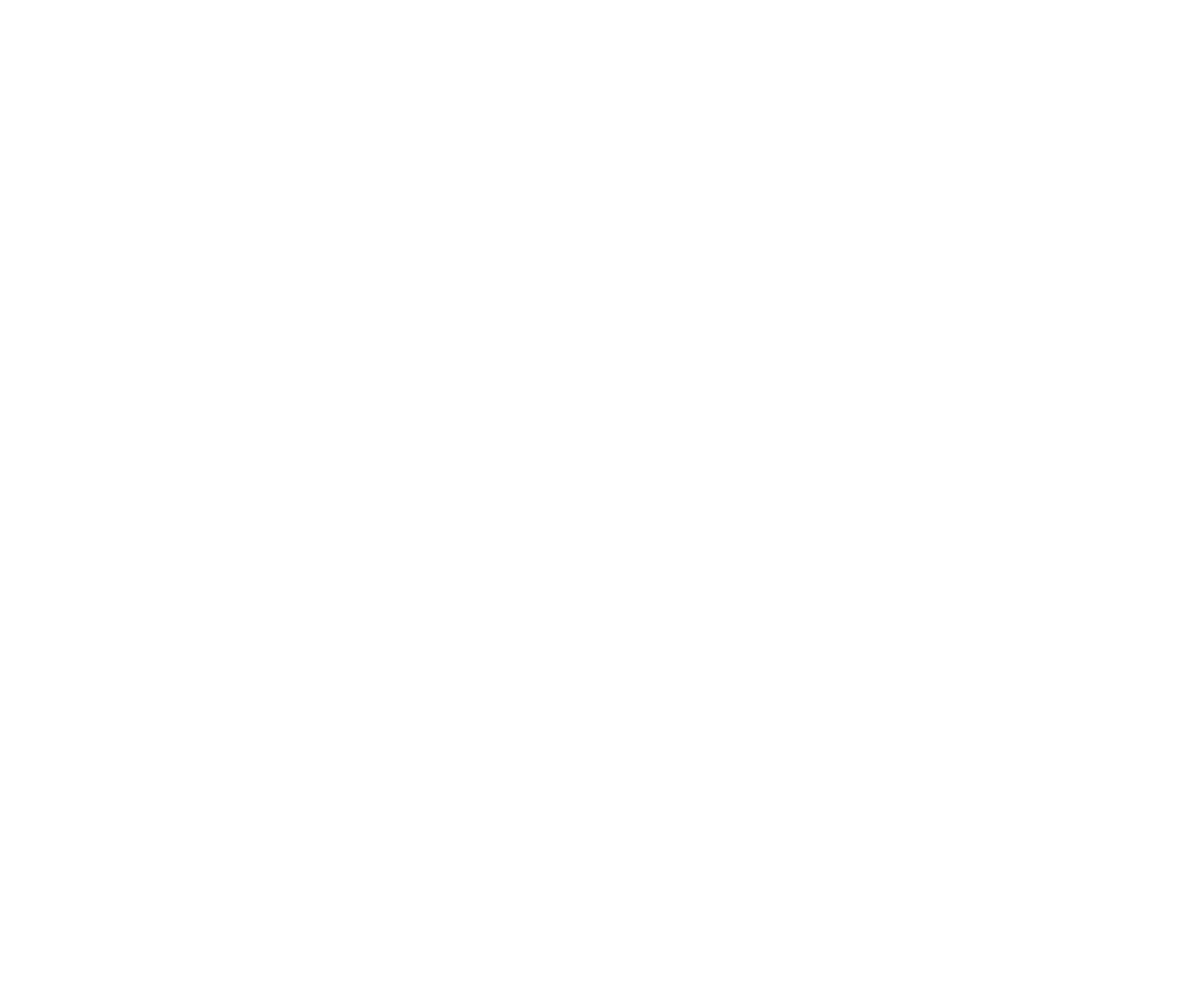
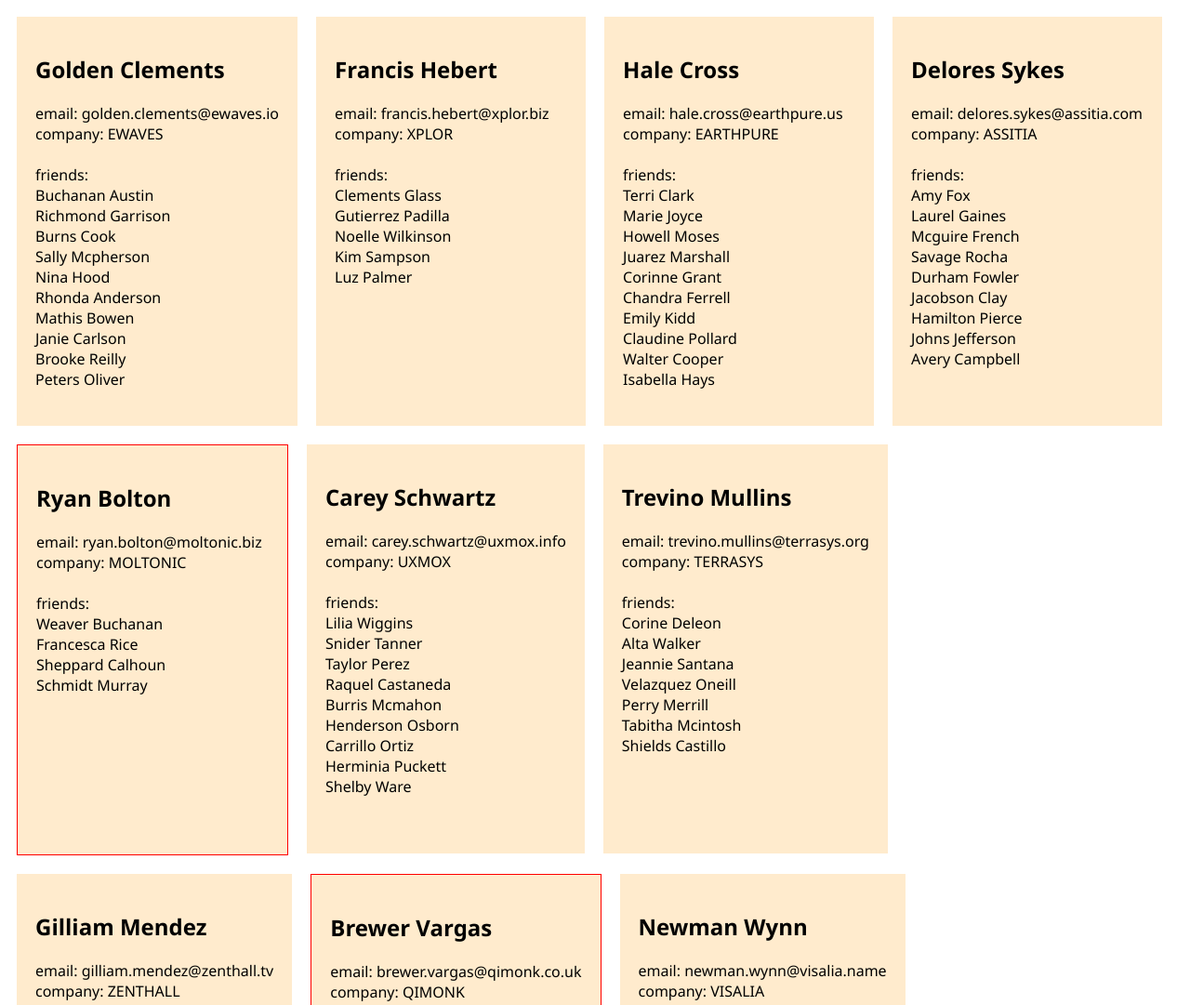
Before and after one commit to MrDen25/https---github.com-MrDen25-JavaScriptHomeworkLesson01-02, a plain HTML site: page Lesson05/05.html in a window 1280 px wide. Shown: the top 1081 px of the page at 93% size. Before the commit the page ends 800 px from the top, so only its background shows below. Drawn offline with Linux system fonts and the light colour scheme.

Commit message:
All tasks 01-05 Homework

```diff
--- a/Lesson05/05.html
+++ b/Lesson05/05.html
@@ -0,0 +1,515 @@
+<!DOCTYPE html>
+<html lang="en">
+
+<head>
+    <meta charset="UTF-8">
+    <meta name="viewport" content="width=device-width, initial-scale=1.0">
+    <title>Task 5</title>
+    <style>
+        body {
+            font-family: 'Segoe UI', Tahoma, Geneva, Verdana, sans-serif;
+        }
+
+        .user-card {
+            background-color: blanchedalmond;
+            padding: 20px;
+            margin: 10px;
+            border: burlywood;
+            display: inline-block;
+            vertical-align: top;
+            min-height: 400px;
+            min-width: 250px;
+        }
+
+        .user-card p,
+        .user-card ul {
+            padding: 0;
+            margin: 0;
+        }
+
+        .user-card ul {
+            list-style: none;
+        }
+
+
+        .less-than-five-friends {
+            border: 1px solid red;
+        }
+    </style>
+</head>
+
+<body>
+
+    <script>
+
+        /*
+        Завдання:
+        Внесіть зміни до цього коду.
+        Заберіть використання стилів inline, замініть їх на роботу з класами (додайте класи, яких бракує).
+        */
+
+        let users = [
+            {
+                balance: '1250.89',
+                age: 24,
+                name: {
+                    first: 'Golden',
+                    last: 'Clements'
+                },
+                company: 'EWAVES',
+                email: 'golden.clements@ewaves.io',
+                friends: [
+                    {
+                        id: 0,
+                        name: 'Buchanan Austin'
+                    },
+                    {
+                        id: 1,
+                        name: 'Richmond Garrison'
+                    },
+                    {
+                        id: 2,
+                        name: 'Burns Cook'
+                    },
+                    {
+                        id: 3,
+                        name: 'Sally Mcpherson'
+                    },
+                    {
+                        id: 4,
+                        name: 'Nina Hood'
+                    },
+                    {
+                        id: 5,
+                        name: 'Rhonda Anderson'
+                    },
+                    {
+                        id: 6,
+                        name: 'Mathis Bowen'
+                    },
+                    {
+                        id: 7,
+                        name: 'Janie Carlson'
+                    },
+                    {
+                        id: 8,
+                        name: 'Brooke Reilly'
+                    },
+                    {
+                        id: 9,
+                        name: 'Peters Oliver'
+                    }
+                ],
+                favoriteFruit: 'strawberry'
+            },
+            {
+                balance: '3637.94',
+                age: 23,
+                name: {
+                    first: 'Francis',
+                    last: 'Hebert'
+                },
+                company: 'XPLOR',
+                email: 'francis.hebert@xplor.biz',
+                friends: [
+                    {
+                        id: 0,
+                        name: 'Clements Glass'
+                    },
+                    {
+                        id: 1,
+                        name: 'Gutierrez Padilla'
+                    },
+                    {
+                        id: 2,
+                        name: 'Noelle Wilkinson'
+                    },
+                    {
+                        id: 3,
+                        name: 'Kim Sampson'
+                    },
+                    {
+                        id: 4,
+                        name: 'Luz Palmer'
+                    }
+                ],
+                favoriteFruit: 'apple'
+            },
+            {
+                balance: '1106.44',
+                age: 31,
+                name: {
+                    first: 'Hale',
+                    last: 'Cross'
+                },
+                company: 'EARTHPURE',
+                email: 'hale.cross@earthpure.us',
+                friends: [
+                    {
+                        id: 0,
+                        name: 'Terri Clark'
+                    },
+                    {
+                        id: 1,
+                        name: 'Marie Joyce'
+                    },
+                    {
+                        id: 2,
+                        name: 'Howell Moses'
+                    },
+                    {
+                        id: 3,
+                        name: 'Juarez Marshall'
+                    },
+                    {
+                        id: 4,
+                        name: 'Corinne Grant'
+                    },
+                    {
+                        id: 5,
+                        name: 'Chandra Ferrell'
+                    },
+                    {
+                        id: 6,
+                        name: 'Emily Kidd'
+                    },
+                    {
+                        id: 7,
+                        name: 'Claudine Pollard'
+                    },
+                    {
+                        id: 8,
+                        name: 'Walter Cooper'
+                    },
+                    {
+                        id: 9,
+                        name: 'Isabella Hays'
+                    }
+                ],
+                favoriteFruit: 'strawberry'
+            },
+            {
+                balance: '2502.43',
+                age: 25,
+                name: {
+                    first: 'Delores',
+                    last: 'Sykes'
+                },
+                company: 'ASSITIA',
+                email: 'delores.sykes@assitia.com',
+                friends: [
+                    {
+                        id: 0,
+                        name: 'Amy Fox'
+                    },
+                    {
+                        id: 1,
+                        name: 'Laurel Gaines'
+                    },
+                    {
+                        id: 2,
+                        name: 'Mcguire French'
+                    },
+                    {
+                        id: 3,
+                        name: 'Savage Rocha'
+                    },
+                    {
+                        id: 4,
+                        name: 'Durham Fowler'
+                    },
+                    {
+                        id: 5,
+                        name: 'Jacobson Clay'
+                    },
+                    {
+                        id: 6,
+                        name: 'Hamilton Pierce'
+                    },
+                    {
+                        id: 7,
+                        name: 'Johns Jefferson'
+                    },
+                    {
+                        id: 8,
+                        name: 'Avery Campbell'
+                    }
+                ],
+                favoriteFruit: 'strawberry'
+            },
+            {
+                balance: '3651.54',
+                age: 21,
+                name: {
+                    first: 'Ryan',
+                    last: 'Bolton'
+                },
+                company: 'MOLTONIC',
+                email: 'ryan.bolton@moltonic.biz',
+                friends: [
+                    {
+                        id: 0,
+                        name: 'Weaver Buchanan'
+                    },
+                    {
+                        id: 1,
+                        name: 'Francesca Rice'
+                    },
+                    {
+                        id: 2,
+                        name: 'Sheppard Calhoun'
+                    },
+                    {
+                        id: 3,
+                        name: 'Schmidt Murray'
+                    }
+                ],
+                favoriteFruit: 'apple'
+            },
+            {
+                balance: '1345.79',
+                age: 21,
+                name: {
+                    first: 'Carey',
+                    last: 'Schwartz'
+                },
+                company: 'UXMOX',
+                email: 'carey.schwartz@uxmox.info',
+                friends: [
+                    {
+                        id: 0,
+                        name: 'Lilia Wiggins'
+                    },
+                    {
+                        id: 1,
+                        name: 'Snider Tanner'
+                    },
+                    {
+                        id: 2,
+                        name: 'Taylor Perez'
+                    },
+                    {
+                        id: 3,
+                        name: 'Raquel Castaneda'
+                    },
+                    {
+                        id: 4,
+                        name: 'Burris Mcmahon'
+                    },
+                    {
+                        id: 5,
+                        name: 'Henderson Osborn'
+                    },
+                    {
+                        id: 6,
+                        name: 'Carrillo Ortiz'
+                    },
+                    {
+                        id: 7,
+                        name: 'Herminia Puckett'
+                    },
+                    {
+                        id: 8,
+                        name: 'Shelby Ware'
+                    }
+                ],
+                favoriteFruit: 'banana'
+            },
+            {
+                balance: '3261.11',
+                age: 30,
+                name: {
+                    first: 'Trevino',
+                    last: 'Mullins'
+                },
+                company: 'TERRASYS',
+                email: 'trevino.mullins@terrasys.org',
+                friends: [
+                    {
+                        id: 0,
+                        name: 'Corine Deleon'
+                    },
+                    {
+                        id: 1,
+                        name: 'Alta Walker'
+                    },
+                    {
+                        id: 2,
+                        name: 'Jeannie Santana'
+                    },
+                    {
+                        id: 3,
+                        name: 'Velazquez Oneill'
+                    },
+                    {
+                        id: 4,
+                        name: 'Perry Merrill'
+                    },
+                    {
+                        id: 5,
+                        name: 'Tabitha Mcintosh'
+                    },
+                    {
+                        id: 6,
+                        name: 'Shields Castillo'
+                    }
+                ],
+                favoriteFruit: 'banana'
+            },
+            {
+                balance: '1659.17',
+                age: 20,
+                name: {
+                    first: 'Gilliam',
+                    last: 'Mendez'
+                },
+                company: 'ZENTHALL',
+                email: 'gilliam.mendez@zenthall.tv',
+                friends: [
+                    {
+                        id: 0,
+                        name: 'Nora Ratliff'
+                    },
+                    {
+                        id: 1,
+                        name: 'Simone Michael'
+                    },
+                    {
+                        id: 2,
+                        name: 'Lang Rose'
+                    },
+                    {
+                        id: 3,
+                        name: 'Priscilla Hester'
+                    },
+                    {
+                        id: 4,
+                        name: 'Stuart Barker'
+                    },
+                    {
+                        id: 5,
+                        name: 'Florine Mcintyre'
+                    },
+                    {
+                        id: 6,
+                        name: 'Karin Rosa'
+                    },
+                    {
+                        id: 7,
+                        name: 'Vinson Rutledge'
+                    }
+                ],
+                favoriteFruit: 'strawberry'
+            },
+            {
+                balance: '2340.54',
+                age: 32,
+                name: {
+                    first: 'Brewer',
+                    last: 'Vargas'
+                },
+                company: 'QIMONK',
+                email: 'brewer.vargas@qimonk.co.uk',
+                friends: [
+                    {
+                        id: 0,
+                        name: 'Tamera Sharp'
+                    },
+                    {
+                        id: 1,
+                        name: 'Jackie Parks'
+                    },
+                    {
+                        id: 2,
+                        name: 'Wanda Merritt'
+                    },
+                    {
+                        id: 3,
+                        name: 'Castillo Sloan'
+                    }
+                ],
+                favoriteFruit: 'apple'
+            },
+            {
+                balance: '1736.91',
+                age: 24,
+                name: {
+                    first: 'Newman',
+                    last: 'Wynn'
+                },
+                company: 'VISALIA',
+                email: 'newman.wynn@visalia.name',
+                friends: [
+                    {
+                        id: 0,
+                        name: 'Lopez Mccarthy'
+                    },
+                    {
+                        id: 1,
+                        name: 'Melinda Diaz'
+                    },
+                    {
+                        id: 2,
+                        name: 'Silva Shepherd'
+                    },
+                    {
+                        id: 3,
+                        name: 'Claudia Contreras'
+                    },
+                    {
+                        id: 4,
+                        name: 'Jenna Golden'
+                    },
+                    {
+                        id: 5,
+                        name: 'Blair Hayden'
+                    },
+                    {
+                        id: 6,
+                        name: 'Antonia Woods'
+                    },
+                    {
+                        id: 7,
+                        name: 'Felecia Greer'
+                    },
+                    {
+                        id: 8,
+                        name: 'Sherry Howard'
+                    },
+                    {
+                        id: 9,
+                        name: 'Montgomery Cohen'
+                    }
+                ],
+                favoriteFruit: 'apple'
+            }
+        ];
+
+        function createUserCard(user) {
+            let div = document.createElement("div");
+            div.classList.add("user-card");
+            div.insertAdjacentHTML("beforeend", `<h2>${user.name.first} ${user.name.last}</h2>`);
+            div.insertAdjacentHTML("beforeend", `<p>email: ${user.email}</p>`);
+            div.insertAdjacentHTML("beforeend", `<p>company: ${user.company}</p>`);
+            div.insertAdjacentHTML("beforeend", `<br />friends:`);
+
+            let ul = document.createElement("ul");
+            for (const friend of user.friends) {
+                ul.insertAdjacentHTML("beforeend", `<li>${friend.name}</li>`);
+            }
+            if (user.friends.length < 5) {
+                div.classList.add("less-than-five-friends")
+            }
+
+            div.append(ul);
+            return div;
+        }
+
+        users.forEach(user => {
+            let card = createUserCard(user);
+            document.body.append(card);
+        });
+    </script>
+</body>
+
+</html>
```
Also changed, not shown: Lesson05/03.html (+9 -0 lines), Lesson05/04.html (+79 -0 lines).
